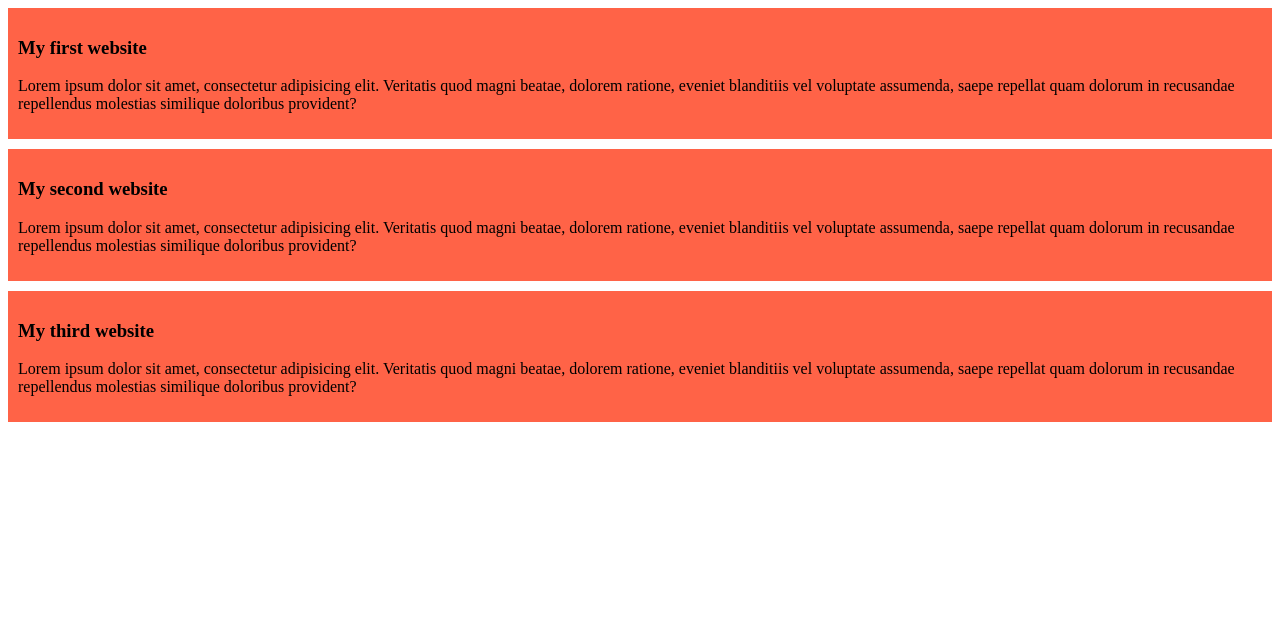
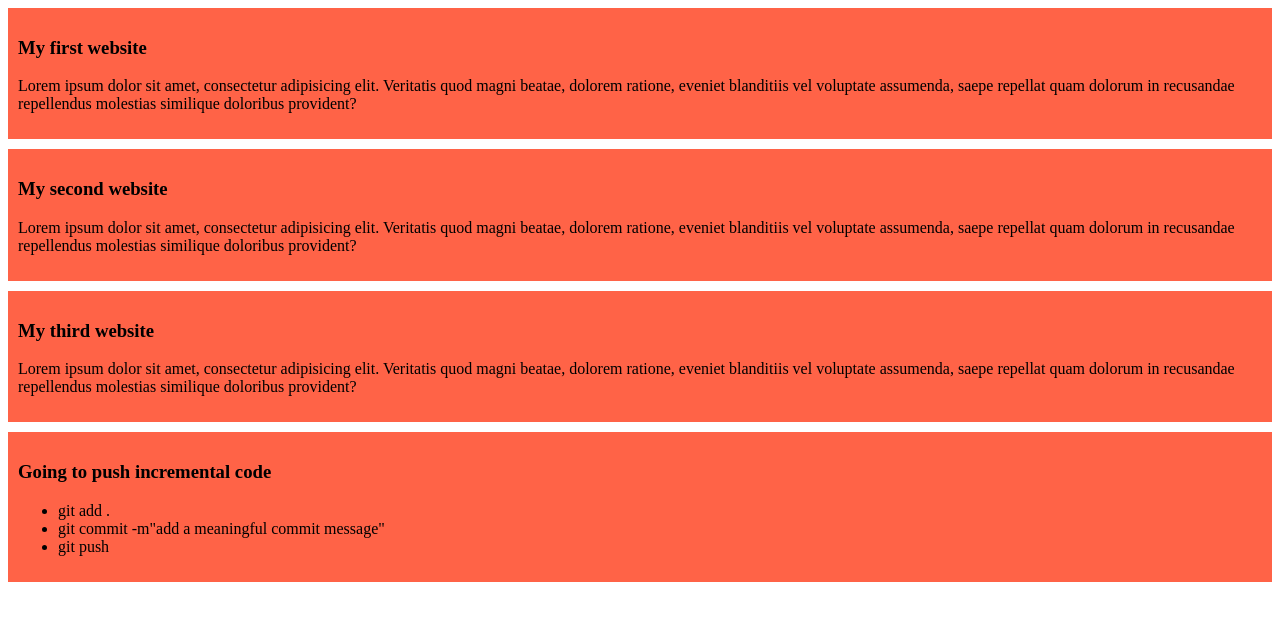
Before and after one commit to MuhaimanAlamMazumder/my-simple-website, a plain HTML site: page index.html in a window 1280 px wide. Drawn offline with Linux system fonts and the light colour scheme.

Commit message:
added 4th commit

```diff
--- a/index.html
+++ b/index.html
@@ -19,5 +19,15 @@
         <h3>My third website</h3>
         <p>Lorem ipsum dolor sit amet, consectetur adipisicing elit. Veritatis quod magni beatae, dolorem ratione, eveniet blanditiis vel voluptate assumenda, saepe repellat quam dolorum in recusandae repellendus molestias similique doloribus provident?</p>
     </div>
+
+    <div>
+
+        <h3>Going to push incremental code</h3>
+        <ul>
+            <li>git add .</li>
+            <li>git commit -m"add a meaningful commit message"</li>
+            <li>git push</li>
+        </ul>
+    </div>
 </body>
 </html>
```
